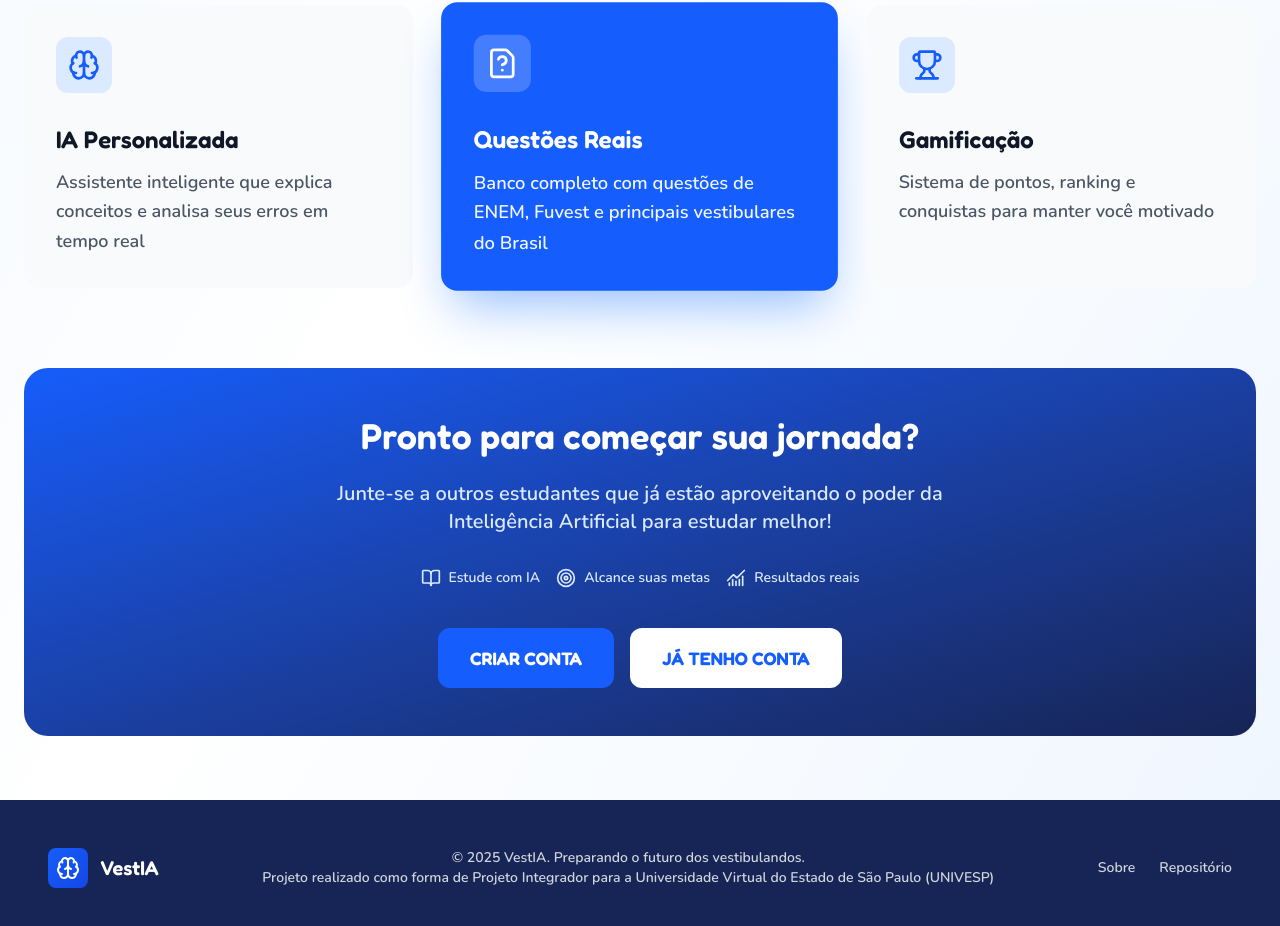
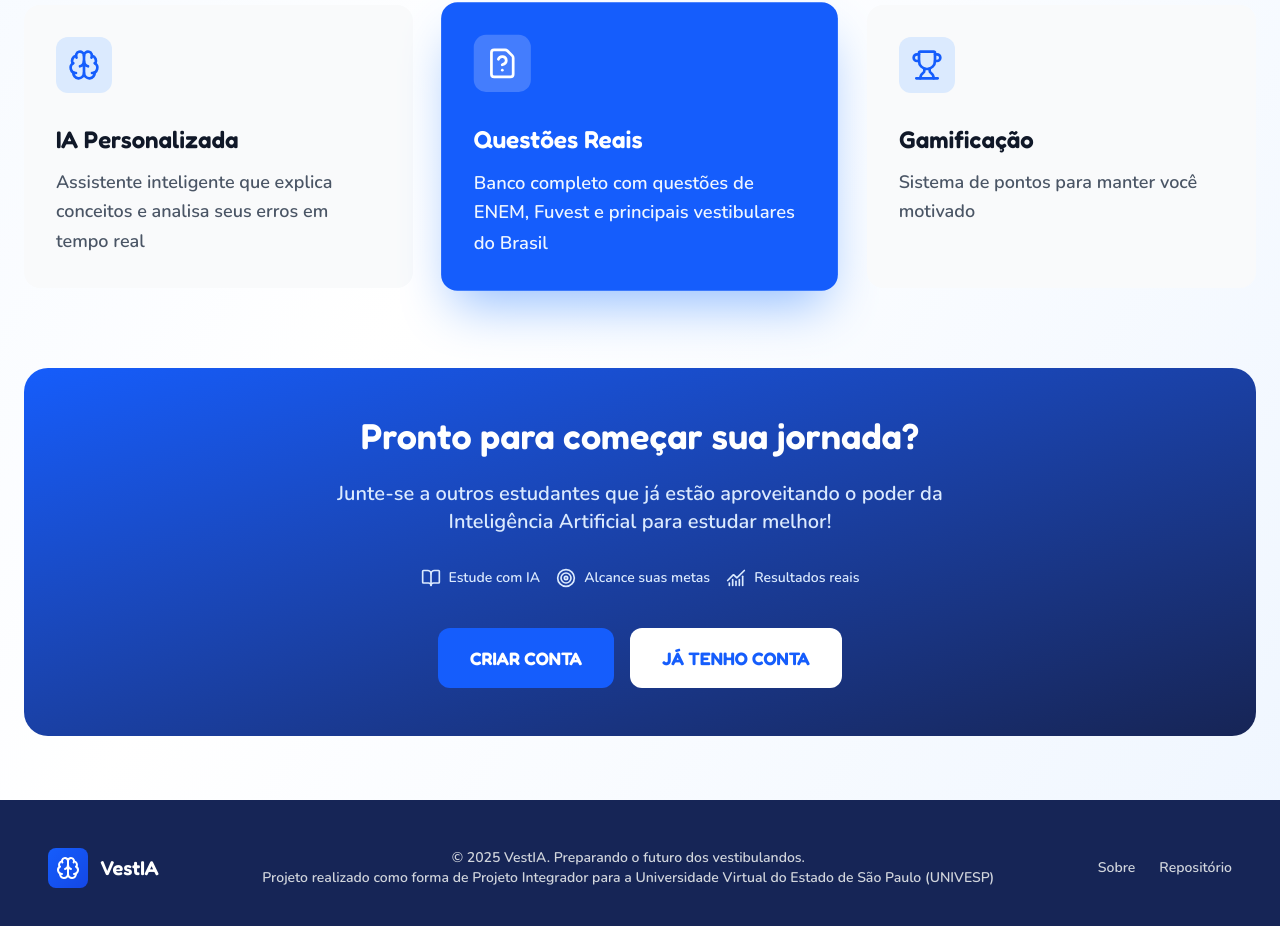
Before and after one commit to ProjetoVestIA/VestIA_Front-end, a React (Vite) app: page / in a window 1280 px wide. Shown: the part 1075-2001 px from the top of the page. Built offline with nearby package versions, Linux system fonts and the light colour scheme; no server answers.

Commit message:
chore: Ajuste no copywriting.

```diff
--- a/src/pages/Home/Home.tsx
+++ b/src/pages/Home/Home.tsx
@@ -42,7 +42,7 @@ function Home() {
         {
             icon: Trophy,
             title: 'Gamificação',
-            description: 'Sistema de pontos, ranking e conquistas para manter você motivado'
+            description: 'Sistema de pontos para manter você motivado'
         }
     ];
 
```
